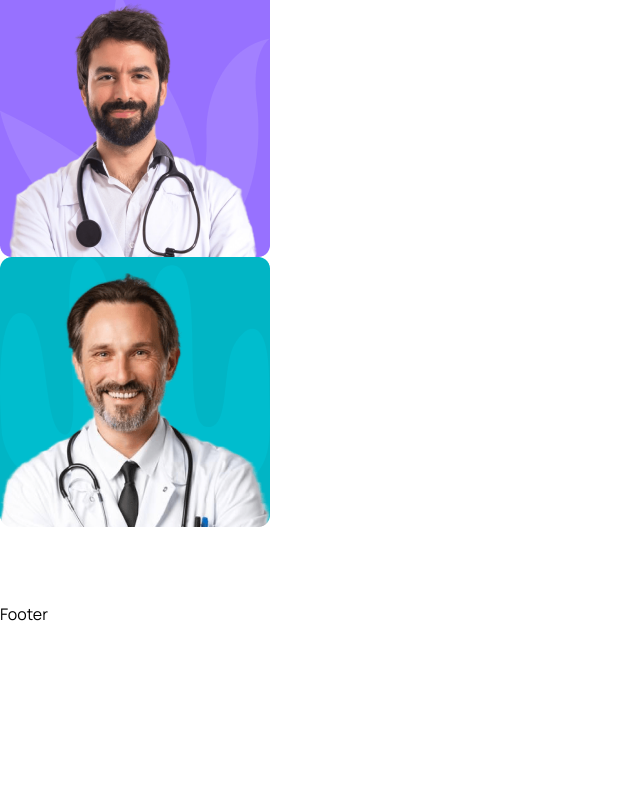
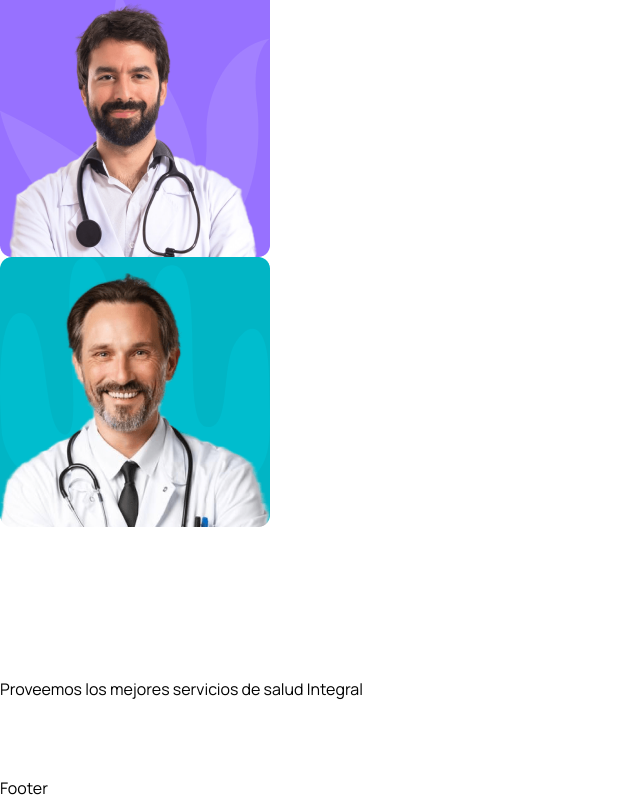
Before and after one commit to agt1984/atencionPsicologica, a React (Vite) app in the folder frontend/: page / in a window 1280 px wide. Shown: the part 1009-1809 px from the top of the page, without its empty margins (0-640 px from the left). Before the commit the page ends 1635 px from the top, so only its background shows below. Built offline with nearby package versions, Linux system fonts and the light colour scheme; the HTML template or start-up script is replaced by a standard one.

Commit message:
Home modified, NEW H2 ADDED

```diff
--- a/frontend/src/components/Header/Header.jsx
+++ b/frontend/src/components/Header/Header.jsx
@@ -52,13 +52,13 @@ const Header = () => {
       <div className="container">
         <div className="flex items-center justify-between">
           {/* === logo === */}
-          <div className='mr-2'>
+          <div className='mr-6'>
             <img src={logo} alt="" />
           </div>
 
           {/* === menu === */}
           <div className="navigation" ref={menuRef} onClick={toggleMenu}>
-            <ul className="menu flex items-center gap-[2.7rem]">
+            <ul className="menu flex items-center text-center gap-[2.7rem]">
               {navLinks.map((link, index) => (
                 <li key={index}>
                   <NavLink to={link.path}
@@ -86,7 +86,7 @@ const Header = () => {
             </div>
 
             <Link to='/login'>
-              <button className='bg-primaryColor py-2 px-6 ml-2 text-white font-[600] h-[44px] flex items-center justify-center rounded-[50px]'>
+              <button className='bg-primaryColor py-2 px-6 ml-6 text-white font-[600] h-[44px] flex items-center justify-center rounded-[50px]'>
                 Acceso
               </button>
             </Link>
--- a/frontend/src/pages/Home.jsx
+++ b/frontend/src/pages/Home.jsx
@@ -10,10 +10,10 @@ const Home = () => {
   return (
     <>
       {/* === hero section === */}
-      <>
+
         <section className="hero__section pt_[60px] 2xl:h-[800px]">
           <div className="container">
-            <div className="flex flex-col lg:flex-row gap-[90px] items-start justify-evenly">
+            <div className="flex flex-col lg:flex-row gap-[90px] items-start justify-between">
               {/* === hero content === */}
               <div>
                 <div className="lg:w-[570px]">
@@ -23,11 +23,11 @@ const Home = () => {
                   <p className="text__para">
                     Somos un refugio digital para la salud integral,
                     proporcionando un puente confiable entre usuarios y
-                    profesionales de la salud. Con un enfoque en la
-                    accesibilidad, la calidad y la empatía, queremos mejorar la
-                    vida de nuestros usuarios al conectarles con los recursos y
-                    el apoyo que necesitan para un bienestar completo, todo
-                    desde la comodidad de su hogar.
+                    profesionales de la salud. Con un enfoque en la accesibilidad,
+                    la calidad y la empatía, queremos mejorar la vida de nuestros
+                    usuarios al conectarles con los recursos y el apoyo que
+                    necesitan para un bienestar completo, todo desde la comodidad
+                    de su hogar.
                   </p>
 
                   <button className="btn">Reserva tu consulta</button>
@@ -58,7 +58,17 @@ const Home = () => {
             </div>
           </div>
         </section>
-      </>
+        {/* === hero section end === */}
+
+        <section>
+          <div className='container'>
+            <div className='lg:w-[470px] mx-auto'>
+              <h2 className='heading text-center'>
+                Proveemos los mejores servicios de salud Integral
+              </h2>
+            </div>
+          </div>
+        </section>
     </>
   );
 };
```
